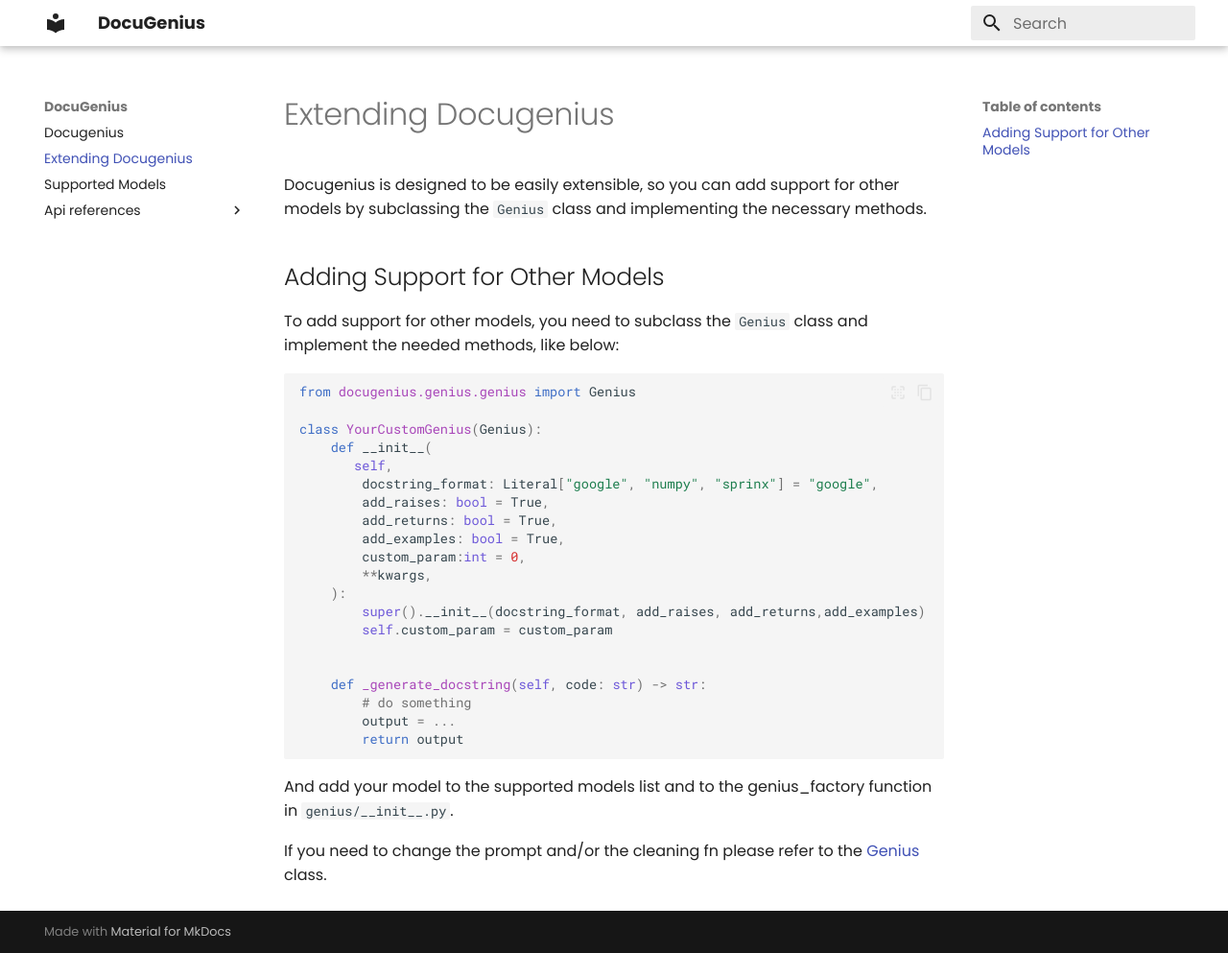
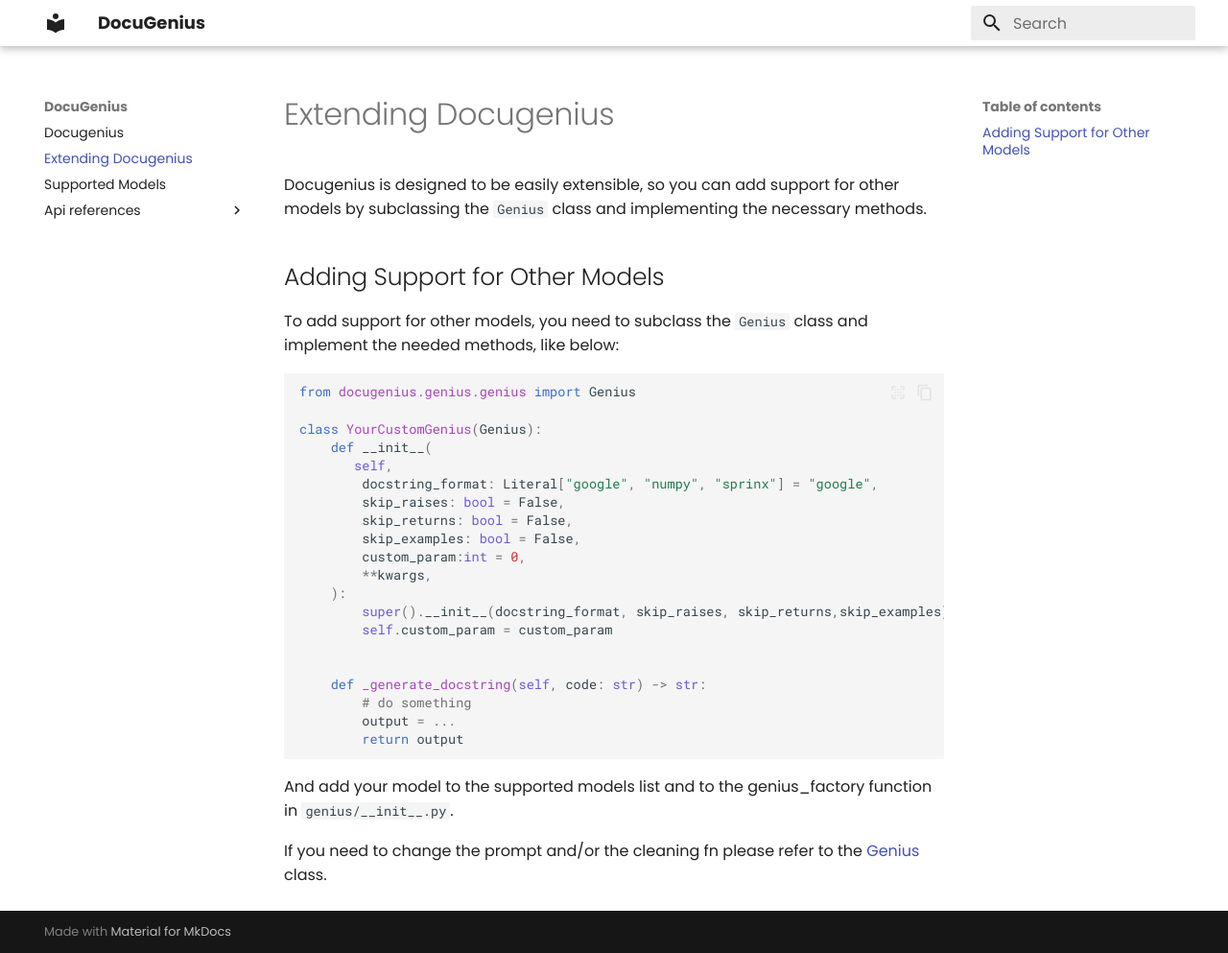
Before and after one commit to samirsalman/docugenius, an MkDocs documentation site: the page built from docs/extending-docugenius.md, in a window 1280 px wide and 993 px high. Shown: the whole window at 96% size. Built offline with MkDocs 1.6.1 and Material for MkDocs 9.7.7, drawn with Linux system fonts in a browser that asks for light colours.

Commit message:
hotfix: fix extending documentation

```diff
--- a/docs/extending-docugenius.md
+++ b/docs/extending-docugenius.md
@@ -13,13 +13,13 @@
     def __init__(
        self,
         docstring_format: Literal["google", "numpy", "sprinx"] = "google",
-        add_raises: bool = True,
-        add_returns: bool = True,
-        add_examples: bool = True,
+        skip_raises: bool = False,
+        skip_returns: bool = False,
+        skip_examples: bool = False,
         custom_param:int = 0,
         **kwargs,
     ):
-        super().__init__(docstring_format, add_raises, add_returns,add_examples)
+        super().__init__(docstring_format, skip_raises, skip_returns,skip_examples)
         self.custom_param = custom_param
 
 
```
